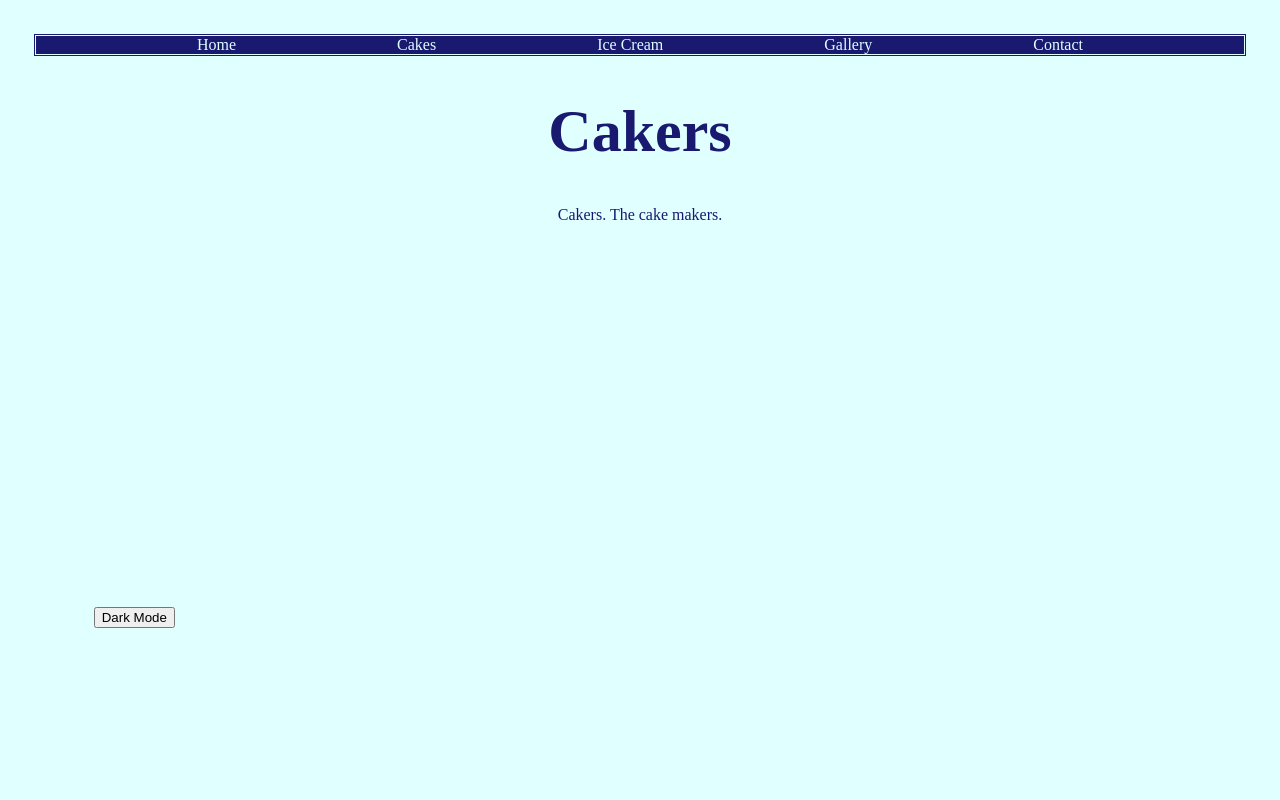
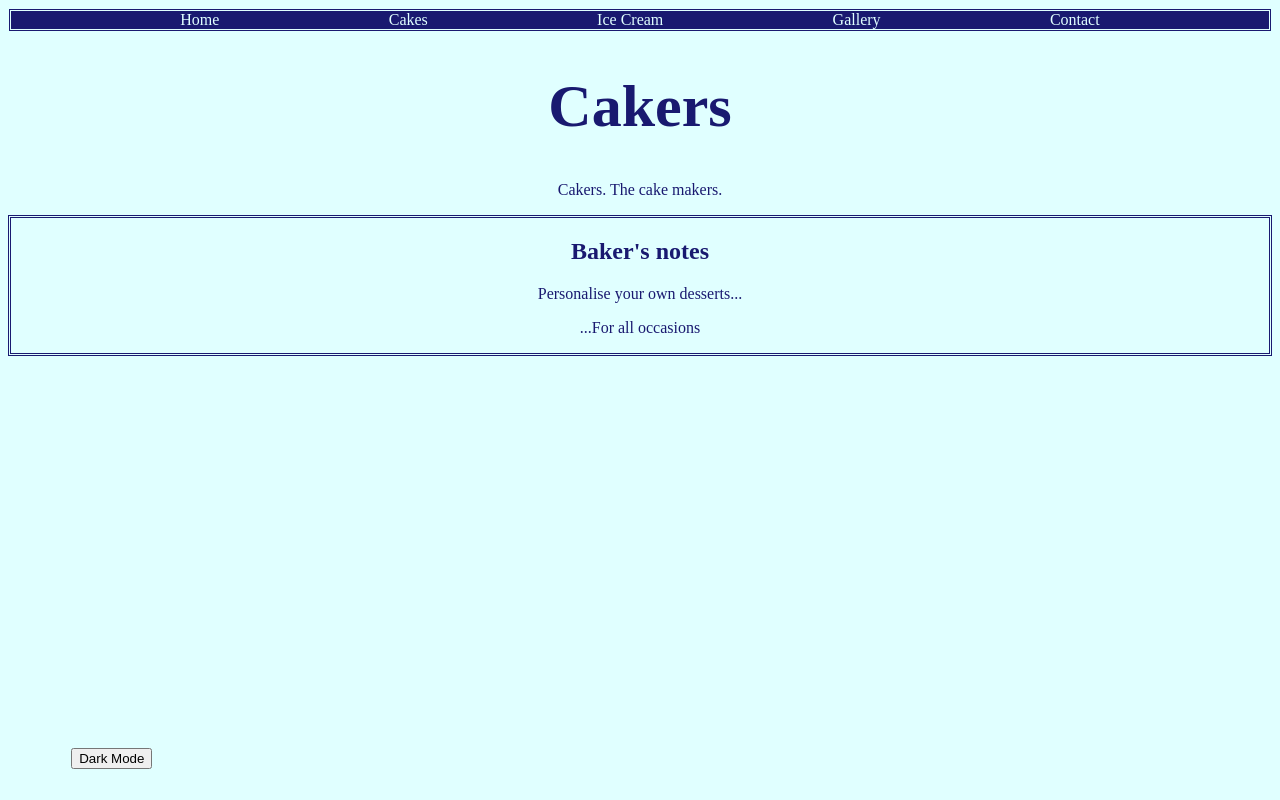
Before and after one commit to JackWest93/Innovate_project, a Flask app: page / in a window 1280 px wide. Run offline with Flask 2, Linux system fonts and the light colour scheme; some web fonts are replaced.

Commit message:
home and adjustments

```diff
--- a/static/css/style.css
+++ b/static/css/style.css
@@ -1,5 +1,4 @@
 body {
-    padding: 25px;
     background-color: lightcyan;
     color: midnightblue;
     font-family: 'Source Serif Pro', serif;
@@ -7,7 +6,6 @@ body {
 
 .content {
     border-style: double;
-    margin: auto;
 }
 
 .buttondark {
@@ -18,19 +16,11 @@ body {
     top:50%;
 }
 
-.gallery {
-    display: flex;
-    border-style: double;
-    justify-content: center;
-    text-align: center;
-}
-
 .galleryimgs {
     float: left;
     width:  20%;
-    height: 20%;
+    height: 40%;
     opacity: 0.4;
-    justify-content: space-between;
 }
 
 .galleryimgs:hover {
@@ -42,7 +32,7 @@ body {
 
 }
 
-.contact {
+.info {
     display: flex;
     border-style: double;
     justify-content: center;
--- a/templates/contact.html
+++ b/templates/contact.html
@@ -4,7 +4,7 @@
 
 {% extends 'base.html' %}
 {% block content %}
-<div class="contact">
+<div class="info">
     <div>
         <h2>
             Contact
--- a/templates/gallery.html
+++ b/templates/gallery.html
@@ -4,7 +4,6 @@
 {% extends 'base.html' %}
 {% block content %}
 
-<div class="gallery">
 <div>
     <img class="galleryimgs" src="{{url_for('static', filename='images/wedding.jpg')}}" alt="wedding">
     <img class="galleryimgs" src="{{url_for('static', filename='images/vanilla.jpg')}}" alt="vanilla Ice Cream">
@@ -32,5 +31,4 @@
     <img class="galleryimgs" src="{{url_for('static', filename='images/victoria5.jpg')}}" alt="victoria">
     <img class="galleryimgs" src="{{url_for('static', filename='images/chocolate3.jpg')}}" alt="chocolate Ice Cream">
 </div>
-</div>
 {% endblock %}
--- a/templates/index.html
+++ b/templates/index.html
@@ -3,4 +3,19 @@
 </head>
 {% extends 'base.html' %}
 {% block content %}
+<div class="info">
+    <div>
+        <h2>
+            Baker's notes
+        </h2>
+        <div>
+            <p>
+                Personalise your own desserts...
+            </p>
+            <p>
+                ...For all occasions
+            </p>
+        </div>
+    </div>
+</div>
 {% endblock %}
```
Lines whose indentation alone changed are shown as unchanged.
